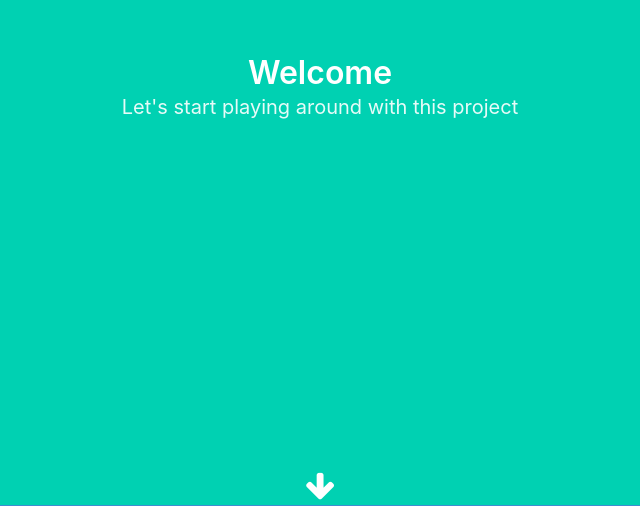
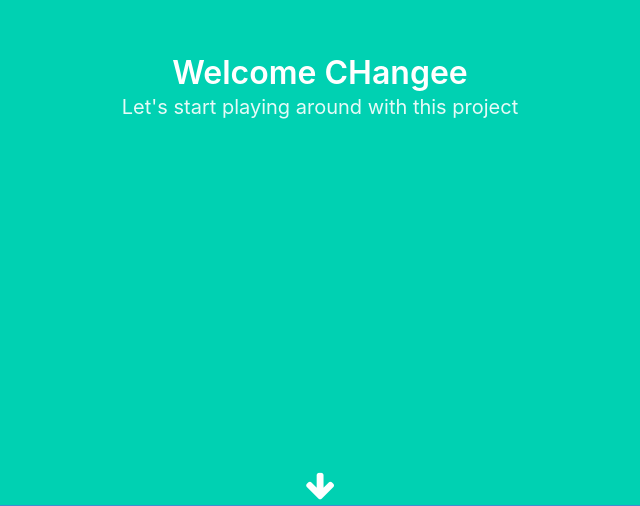
Before and after one commit to abponcio/git-training, a website: page index.html in a window 1280 px wide. Shown: the part 295-801 px from the top of the page, without its empty margins (320-960 px from the left). Drawn offline with nearby package versions, Linux system fonts and the light colour scheme.

Commit message:
change copy

```diff
--- a/index.html
+++ b/index.html
@@ -14,7 +14,7 @@
         <div class="hero-body">
             <div class="container has-text-centered">
                 <h1 class="title">
-                    Welcome
+                    Welcome CHangee
                 </h1>
                 <h2 class="subtitle">
                     Let's start playing around with this project
```
